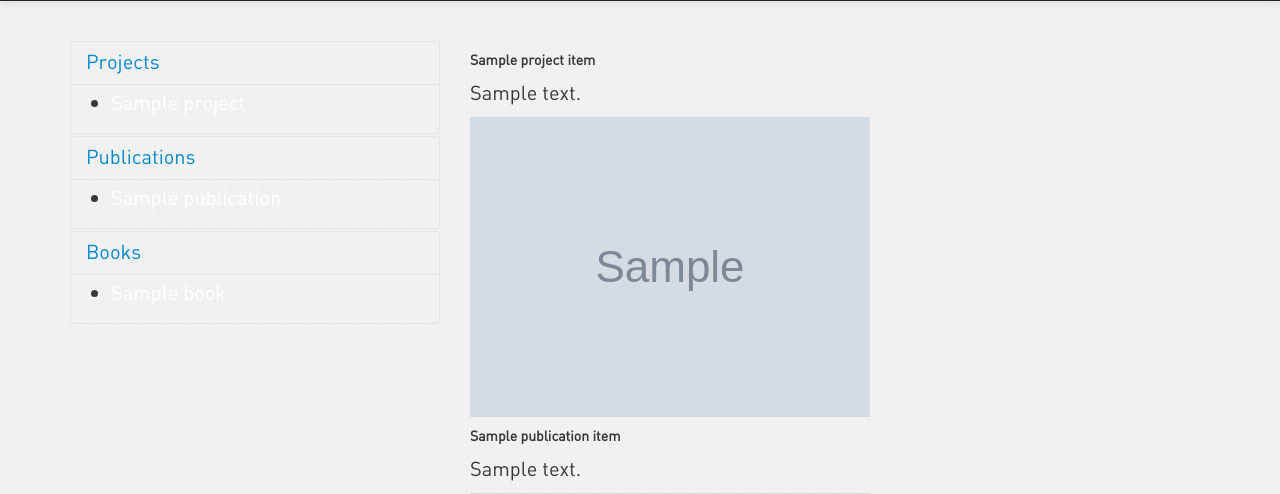
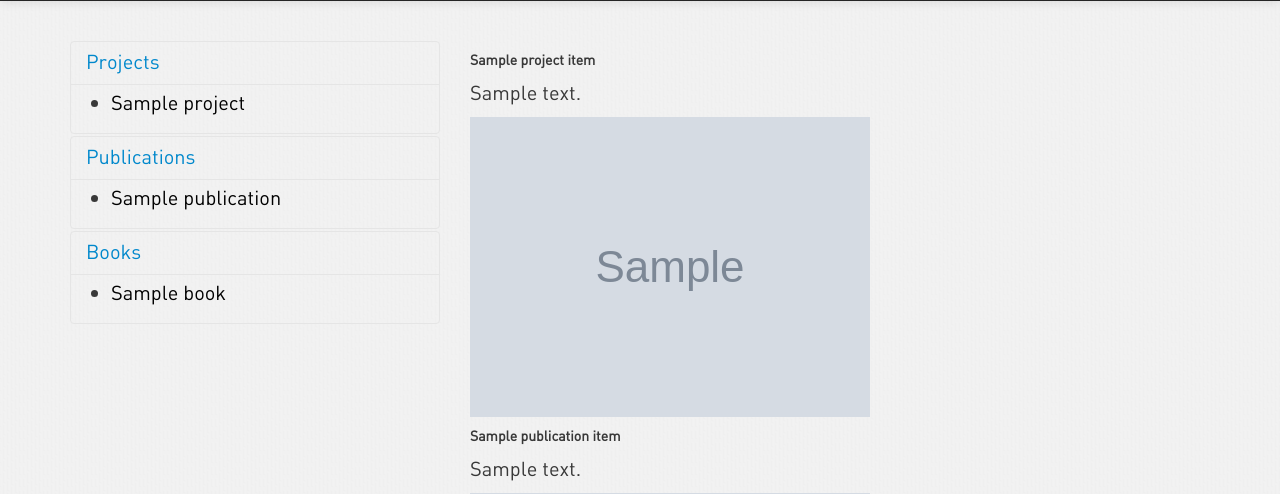
Before and after one commit to hagyma/xutt, a Django app: template templates/archive.html in a window 1280 px wide. Shown: the part 483-977 px from the top of the page. Run offline with Django 3.2, Linux system fonts and the light colour scheme; the template is opened without the code that fills it: most values are stand-ins (such as "Sample title", 1, 10 or a date in 2020); grey boxes marked "Sample" are stand-in pictures; some libraries are stand-ins or nearby versions.

Commit message:
fix archive style

```diff
--- a/static/css/style.css
+++ b/static/css/style.css
@@ -198,6 +198,10 @@
     margin-bottom: 40px;
 }
 
+.items{
+    color: #000 !important;
+}
+
 .image_wrapper{
     margin: 0 20px 0 0;
 }
--- a/templates/archive.html
+++ b/templates/archive.html
@@ -1,6 +1,5 @@
 {% extends 'base.html' %}
 
-{% block content %}
 
     {% block content_left %}
 
@@ -17,7 +16,7 @@
                     <div class="accordion-inner">
                       <ul class="">
 						{% for project in projects %}
-						<li><a href="{% url archives %}?project={{ project.pk }}" {% if project_item %}{% if project_item.pk == project.pk %} class="active"{% endif %}{% endif %}>{{ project.title }}</a></li>
+						<li><a href="{% url archives %}?project={{ project.pk }}" {% if project_item %}{% if project_item.pk == project.pk %} class="active items"{% endif %}{% endif %}>{{ project.title }}</a></li>
 						{% endfor %}
 						</ul>
                     </div>
@@ -33,7 +32,7 @@
                     <div class="accordion-inner">
                       <ul class="">
 						{% for publication in publications %}
-							<li><a href="{% url archives %}?publication={{ publication.pk }}" {% if publication_item %}{% if publication_item.pk == publication.pk %} class="active"{% endif %}{% endif %}>{{ publication.title }}</a></li>
+							<li><a href="{% url archives %}?publication={{ publication.pk }}" {% if publication_item %}{% if publication_item.pk == publication.pk %} class="active items"{% endif %}{% endif %}>{{ publication.title }}</a></li>
 						{% endfor %}
 						</ul>
                     </div>
@@ -49,7 +48,7 @@
                     <div class="accordion-inner">
                       <ul class="">
 						{% for book in books %}
-							<li><a href="{% url archives %}?book={{ book.pk }}" {% if book_item %}{% if book_item.pk == book.pk %} class="active"{% endif %}{% endif %}>{{ book.title }}</a></li>
+							<li><a href="{% url archives %}?book={{ book.pk }}" {% if book_item %}{% if book_item.pk == book.pk %} class="items active"{% endif %}{% endif %}>{{ book.title }}</a></li>
 						{% endfor %}
 						</ul>
                     </div>
@@ -89,5 +88,3 @@
     	{% endif %}
 	</div>
     {% endblock %}
-
-{% endblock %}
--- a/templates/base.html
+++ b/templates/base.html
@@ -13,6 +13,10 @@
     <link href="/static/css/bootstrap.css" rel="stylesheet">
     <link href="/static/css/style.css" rel="stylesheet">
     <style>
+
+    ul li a.active{
+        color: black;
+    }
 
     </style>
     <link href="/static/css/bootstrap-responsive.css" rel="stylesheet">
```
